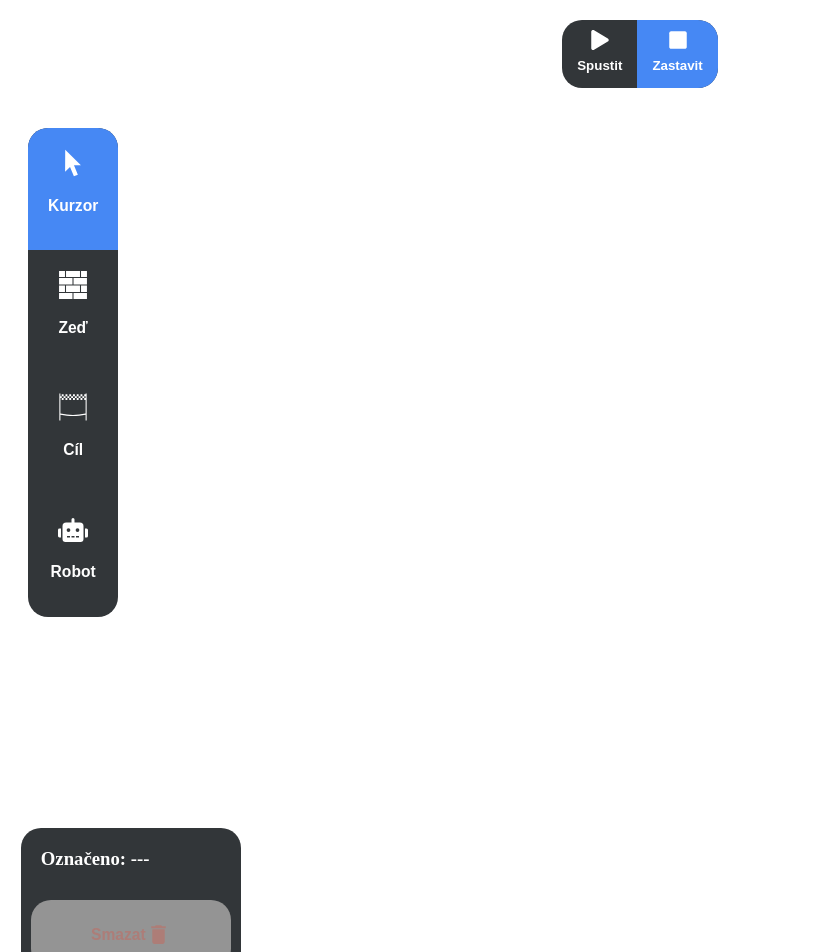
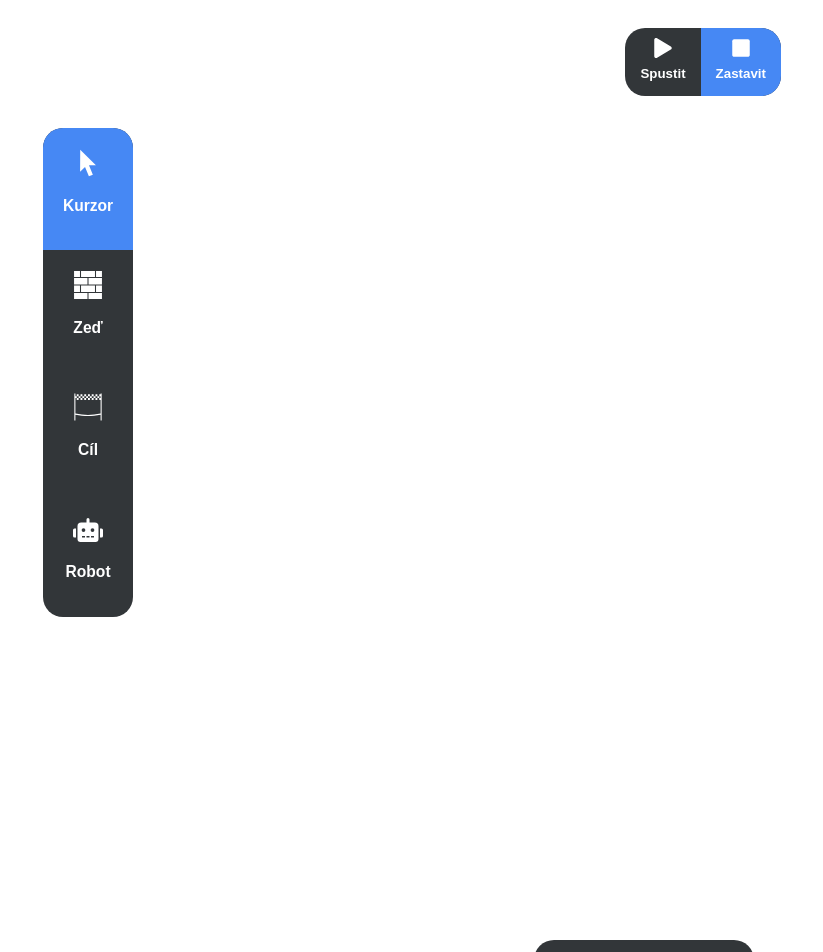
Before and after one commit to mikeshtro/wap-2, a React (Create React App) app: page / in a window 1280 px wide. Shown: the top 952 px of the page, without its empty margins (0-823 px from the left). Built offline with nearby package versions, Linux system fonts and the light colour scheme; the HTML template or start-up script is replaced by a standard one.

Commit message:
styles update

```diff
--- a/src/App.tsx
+++ b/src/App.tsx
@@ -19,7 +19,6 @@ function App() {
 
     return (
         <div>
-            <PlayBox setStatus={setStatus} status={status} operation={operation}/>
             <div className="row main">
                 <div className="side">
                     <SelectBox
@@ -27,7 +26,8 @@ function App() {
                         setOperation={setOperation}
                         status={status}/>
                 </div>
-
+                <div>
+                <PlayBox setStatus={setStatus} status={status} operation={operation}/>
                 <Canvas
                     operation={operation}
                     callSelected={setSelectedGraphic}
@@ -35,6 +35,9 @@ function App() {
                     selectedSize={size}
                     status={status}
                     setStatus={setStatus}/>
+
+                </div>
+
 
                 <div className="right-side">
                     <DetailBox
--- a/src/components/DetailBox.tsx
+++ b/src/components/DetailBox.tsx
@@ -32,7 +32,7 @@ export const DetailBox = ({ operation, selectedGraphic, removeClicked, setSize,
     }
 
     return (
-        <div className="card right">
+        <div className="card">
                 {
                 operation === 0 ?
                     <div>
--- a/src/components/SelectBox.tsx
+++ b/src/components/SelectBox.tsx
@@ -12,7 +12,7 @@ interface props {
 
 export const SelectBox = ({operation, setOperation, status} : props) => {
     return (
-        <div className="card">
+        <div className="card right">
             <div className='column'>
             {types.map((type, index) =>
                 <button className={index===operation ? "selectButtonSelected" : "selectButton"} key={index} onClick={() => setOperation(index)}
--- a/src/styles/main.css
+++ b/src/styles/main.css
@@ -67,18 +67,19 @@
 
 .side {
     width: 10%;
+    margin-top: 100px;
 }
 
 .right-side {
     width: 20%;
+    margin-top: 100px;
 }
 
 .right {
     float: right;
 }
 
-
 .main {
     width: 100%;
-    justify-content: space-between;
+    justify-content: center;
 }
```
